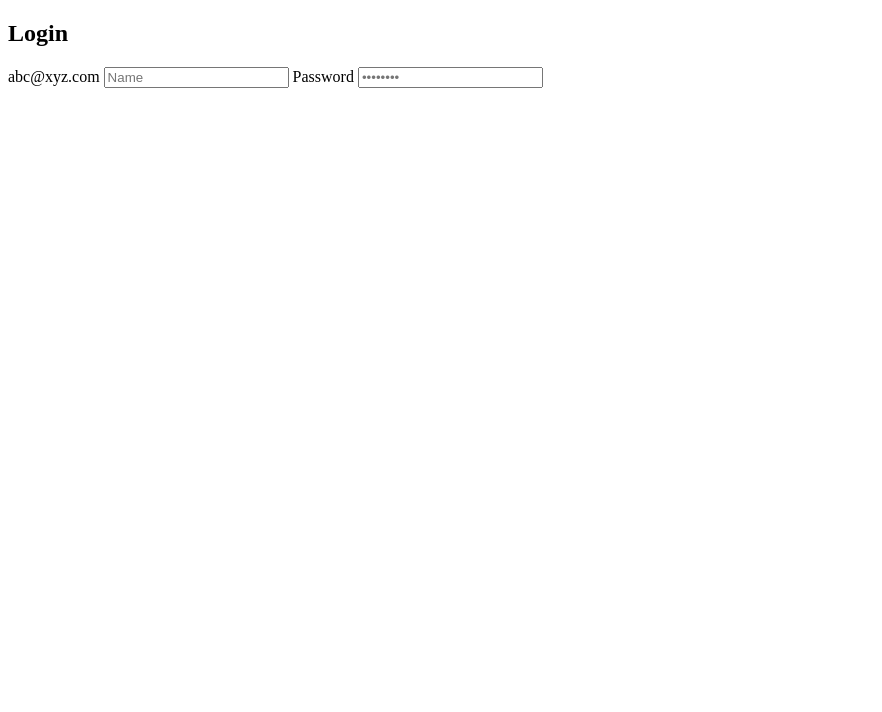
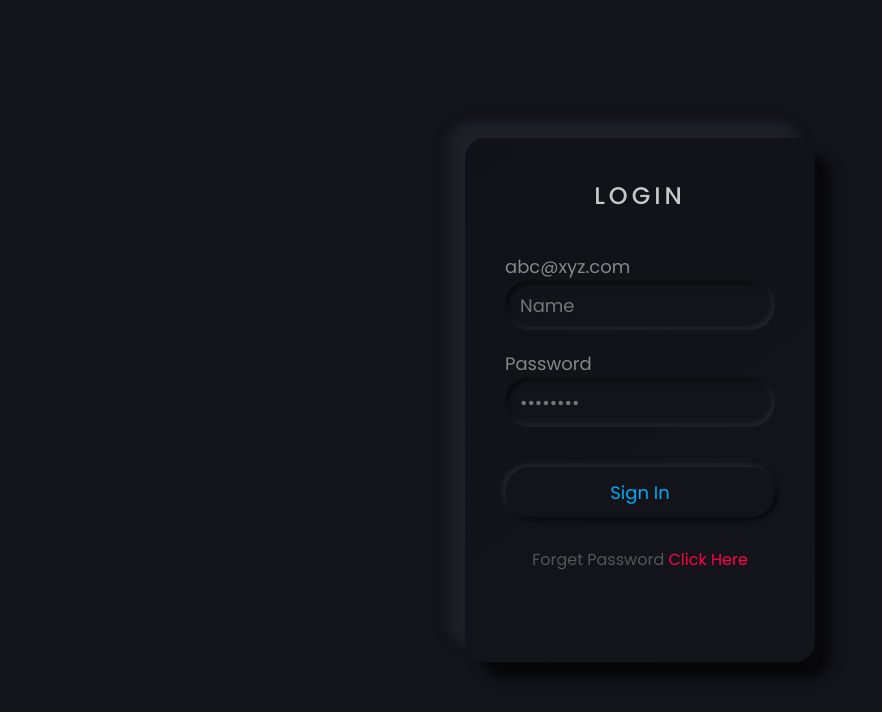
Before and after one commit to Sagyam/Frontend-Mini-Projects, a plain HTML site: page neumorphism-login-form/index.html in a window 1280 px wide. Shown: the whole page, without its empty margins (0-882 px from the left). Drawn offline with Linux system fonts and the light colour scheme.

Commit message:
neuromorphic form

```diff
--- a/neumorphism-login-form/index.html
+++ b/neumorphism-login-form/index.html
@@ -18,11 +18,14 @@
         <div class="input-box">
           <label for="user-name">abc@xyz.com</label>
           <input type="text" placeholder="Name" />
-
-          <label for="user-name">Password</label>
+        </div>
+        <div class="input-box">
+          <label for="password">Password</label>
           <input type="password" placeholder="••••••••" />
         </div>
+        <div class="input-box"><input type="submit" value="Sign In" /></div>
       </div>
+      <p class="forget">Forget Password <a href="#">Click Here</a></p>
     </div>
   </body>
 </html>
--- a/neumorphism-login-form/style.css
+++ b/neumorphism-login-form/style.css
@@ -0,0 +1,92 @@
+@import url("https://fonts.googleapis.com/css2?family=Poppins:wght@400;500;600;700;800&display=swap");
+
+* {
+  margin: 0;
+  padding: 0;
+  box-sizing: border-box;
+  font-family: "Poppins", "sans-serif";
+}
+
+body {
+  display: flex;
+  justify-content: center;
+  align-items: center;
+  min-height: 100vh;
+  background: #131419;
+}
+
+.form {
+  position: relative;
+  text-align: center;
+  width: 350px;
+  padding: 40px 40px 60px;
+  background: #131419;
+  border-radius: 21px;
+  background: linear-gradient(145deg, #111217, #14151b);
+  box-shadow: 16px 16px 11px #08080a, -16px -16px 11px #1e2028;
+}
+
+.form h2 {
+  color: #c7c7c7;
+  font-weight: 500;
+  text-transform: uppercase;
+  letter-spacing: 4px;
+}
+
+.form .input {
+  text-align: left;
+  margin-top: 40px;
+}
+
+.form .input .input-box {
+  margin-top: 20px;
+}
+
+.form .input .input-box label {
+  display: block;
+  color: #868686;
+  border-bottom: 5px;
+  font-size: 18px;
+}
+
+.form .input .input-box input {
+  width: 100%;
+  height: 50px;
+  background-color: #131419;
+  border: none;
+  outline: none;
+  border-radius: 40px;
+  padding: 5px 15px;
+  color: #03a9f4;
+  font-size: 18px;
+  box-shadow: inset -2px -2px 6px rgba(255, 255, 255, 0.1),
+    inset 2px 2px 6px rgba(0, 0, 0, 0.8);
+}
+
+.form .input .input-box input[type="submit"] {
+  margin-top: 20px;
+  box-shadow: -2px -2px 6px rgba(255, 255, 255, 0.1),
+    2px 2px 6px rgba(0, 0, 0, 0.8);
+}
+
+.form .input .input-box input[type="submit"]:active {
+  color: #006c9c;
+  margin: 20px;
+  box-shadow: inset -2px -2px 6px rgba(255, 255, 255, 0.1),
+    inset 2px 2px 6px rgba(0, 0, 0, 0.8);
+}
+
+.form .input .input-box input[type="submit"]::placeholder {
+  color: #555;
+  font-size: 18px;
+}
+
+.forget {
+  margin: 30px 0;
+  color: #555;
+}
+
+.forget a {
+  text-decoration: none;
+  color: #ff0047;
+}
```
